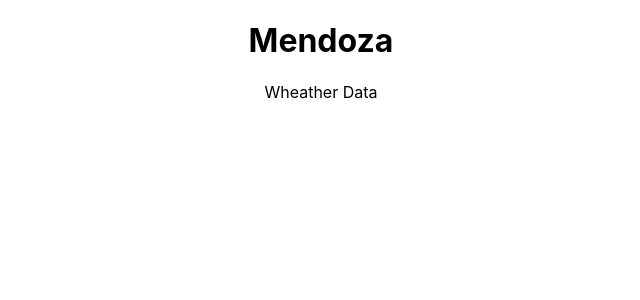
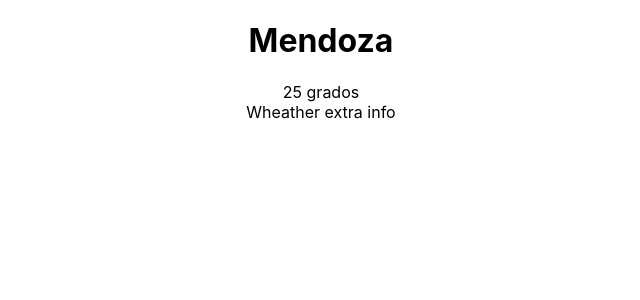
Before and after one commit to francogregorio93/ReactJS-Redux-ES6, a React (Create React App) app: page / in a window 1280 px wide. Shown: the top 300 px of the page, without its empty margins (319-959 px from the left). Built offline with nearby package versions, Linux system fonts and the light colour scheme.

Commit message:
add more components

```diff
--- a/src/components/WheatherData.js
+++ b/src/components/WheatherData.js
@@ -1,7 +1,13 @@
 import React from 'react';
+import WheatherExtraInfo from './WheatherExtraInfo';
+import WheatherTemperature from './WheatherTemperature'
+const WheatherData=()=> (
+    <div>
+        <WheatherTemperature>
 
-const WheatherData=()=> (
-    <div>Wheather Data</div>
+        </WheatherTemperature>
+        <WheatherExtraInfo></WheatherExtraInfo>
+    </div>
 )
 
 export default WheatherData;
--- /dev/null
+++ b/src/components/WheatherExtraInfo.js
@@ -0,0 +1,7 @@
+import React from 'react';
+
+const WheatherExtraInfo=()=> (
+    <div>Wheather extra info</div>
+)
+
+export default WheatherExtraInfo;
--- /dev/null
+++ b/src/components/WheatherTemperature.js
@@ -0,0 +1,7 @@
+import React from 'react';
+
+const WheatherTemperature=()=> (
+    <div>25 grados</div>
+)
+
+export default WheatherTemperature;
```
